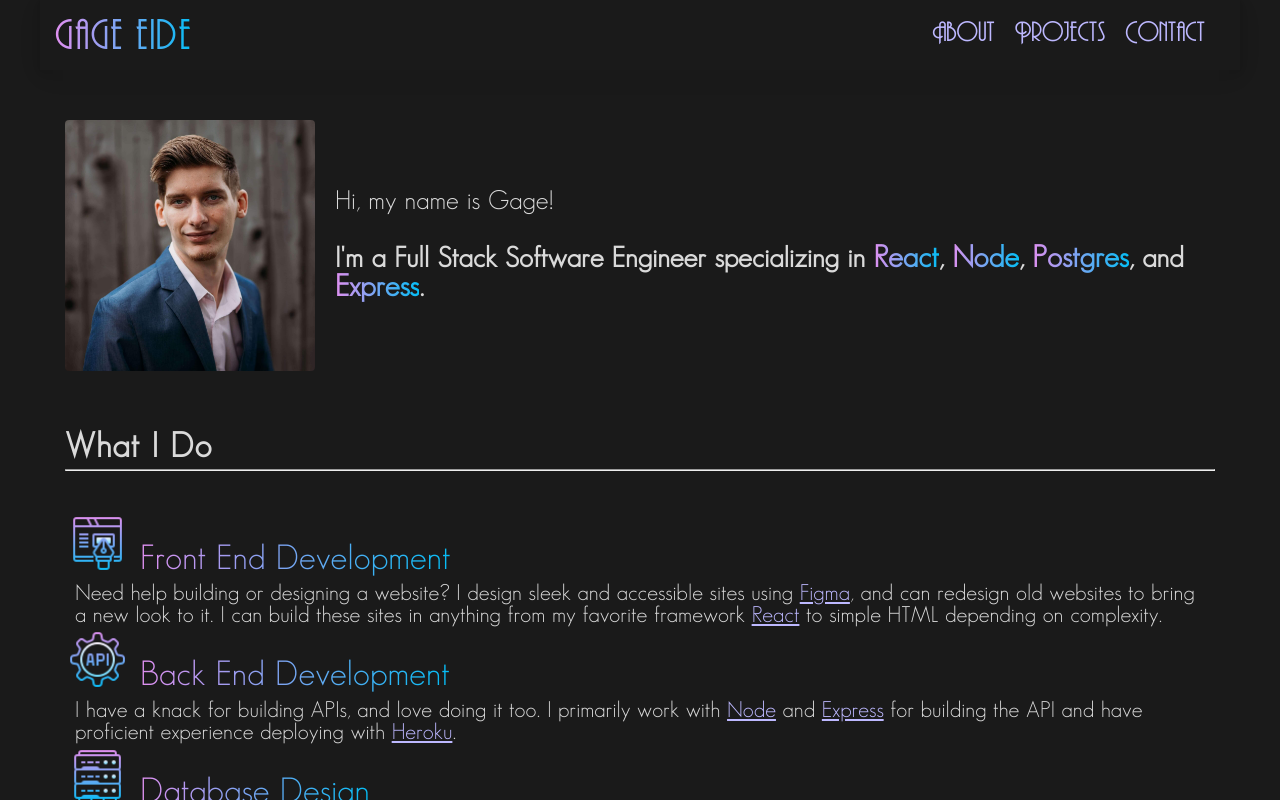
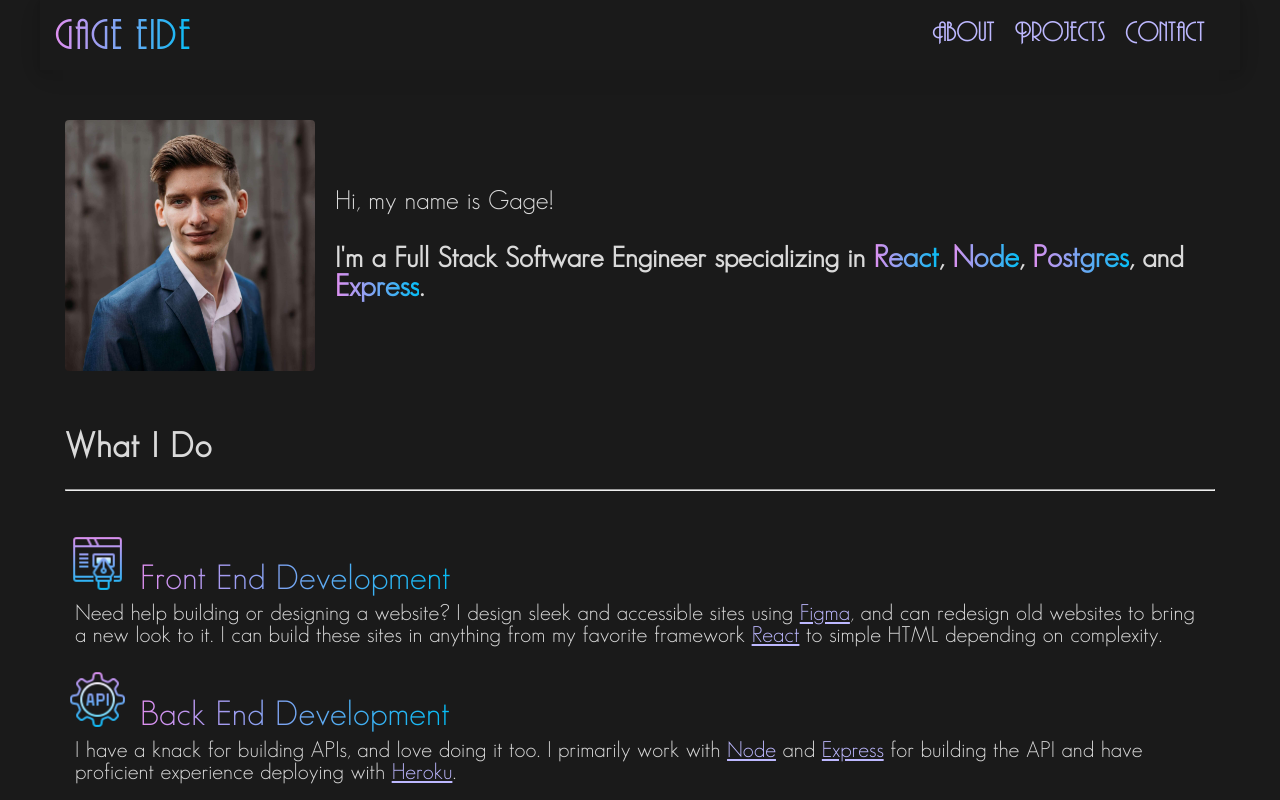
Before and after one commit to gage117/portfolio_v2, a React (Create React App) app: page / in a window 1280 px wide. Shown: the top 800 px of the page. Built offline with nearby package versions, Linux system fonts and the light colour scheme.

Commit message:
Added margin-bottom to each 'what I do' article

```diff
--- a/src/Stylesheets/_About.scss
+++ b/src/Stylesheets/_About.scss
@@ -34,6 +34,9 @@
 // Styles for What I Do section
 .what-i-do {
 	margin-top: 60px;
+	:not(:first-child) {
+		margin-top: 20px;
+	}
 	article {
 		.wid-header {
 			display: flex;
--- a/src/index.css
+++ b/src/index.css
@@ -61,6 +61,9 @@ body {
 
 .what-i-do {
   margin-top: 60px;
+}
+.what-i-do :not(:first-child) {
+  margin-top: 20px;
 }
 .what-i-do article .wid-header {
   display: flex;
```
Also changed, not shown: 1 other file (tests, documents, lock files or other folders).
